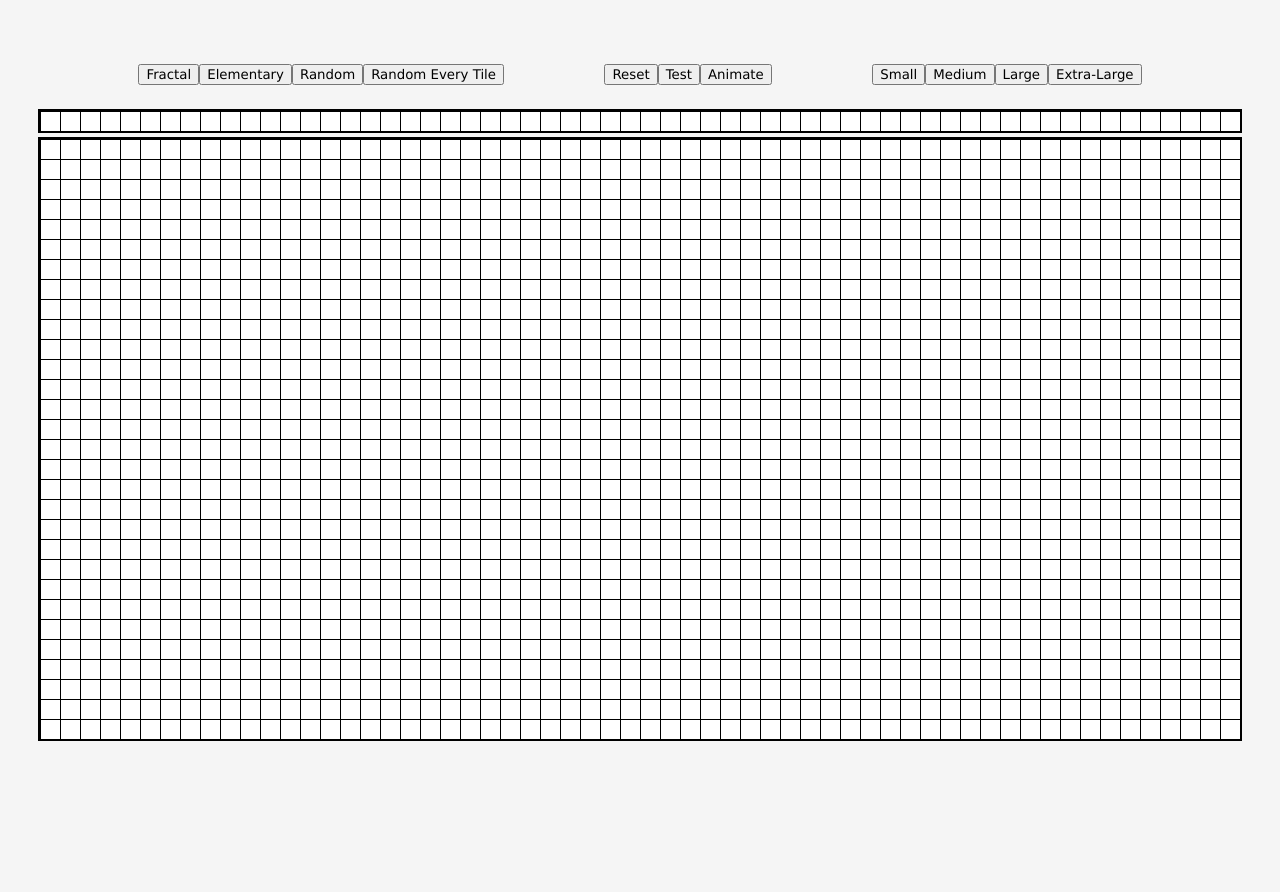
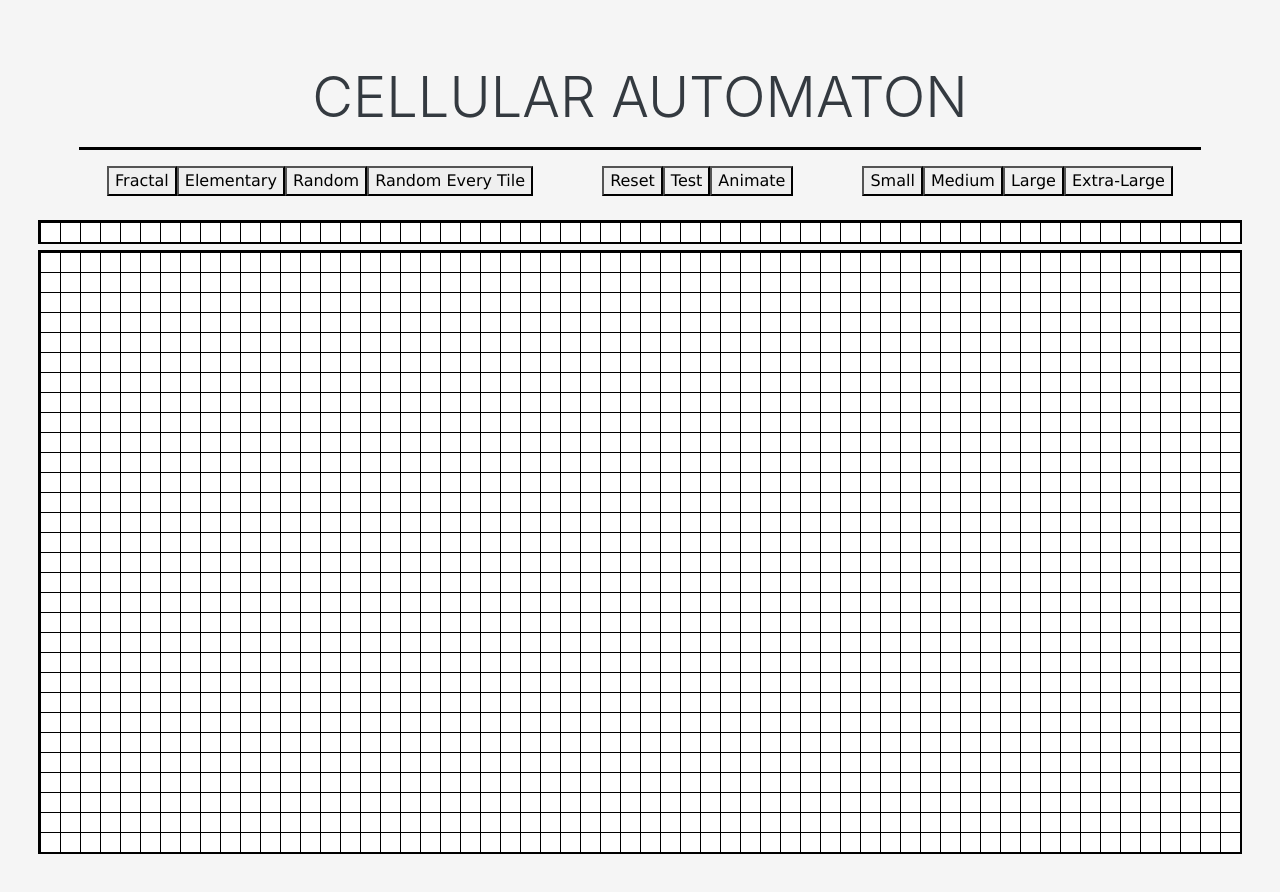
Before and after one commit to AlexsIntroductions/Cellular-Automaton, a website: page index.html in a window 1280 px wide. Before the commit the page ends 809 px from the top, so only its background shows below. Drawn offline with nearby package versions, Linux system fonts and the light colour scheme.

Commit message:
Bootstrap Support

```diff
--- a/index.html
+++ b/index.html
@@ -2,10 +2,16 @@
 <html>
 
 <head>
+	<link rel="stylesheet" href="https://cdn.jsdelivr.net/npm/bootstrap@4.3.1/dist/css/bootstrap.min.css" integrity="sha384-ggOyR0iXCbMQv3Xipma34MD+dH/1fQ784/j6cY/iJTQUOhcWr7x9JvoRxT2MZw1T" crossorigin="anonymous">
+
 	<link rel="stylesheet" href="stylesheet.css">
 </head>
 
 <body>
+	<div class="display-4 text-dark">
+		CELLULAR AUTOMATON
+	</div>
+	<div class="container-fluid"><hr style="border-top: 3px solid black"></div>
 	<main>
 		<div style="width: 100%; display: flex; flex-direction: row; justify-content: space-evenly;">
 			<div class="control-container">
```
Also changed, not shown: 1 other file.
